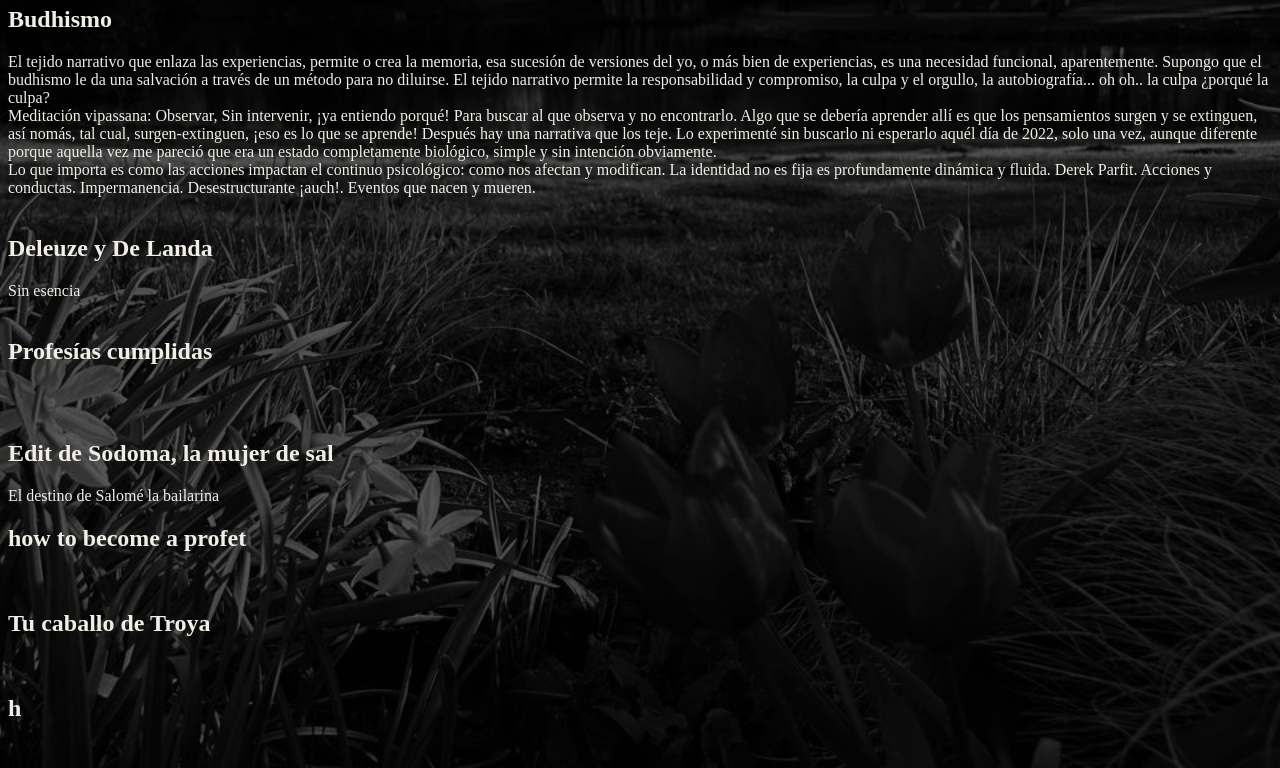
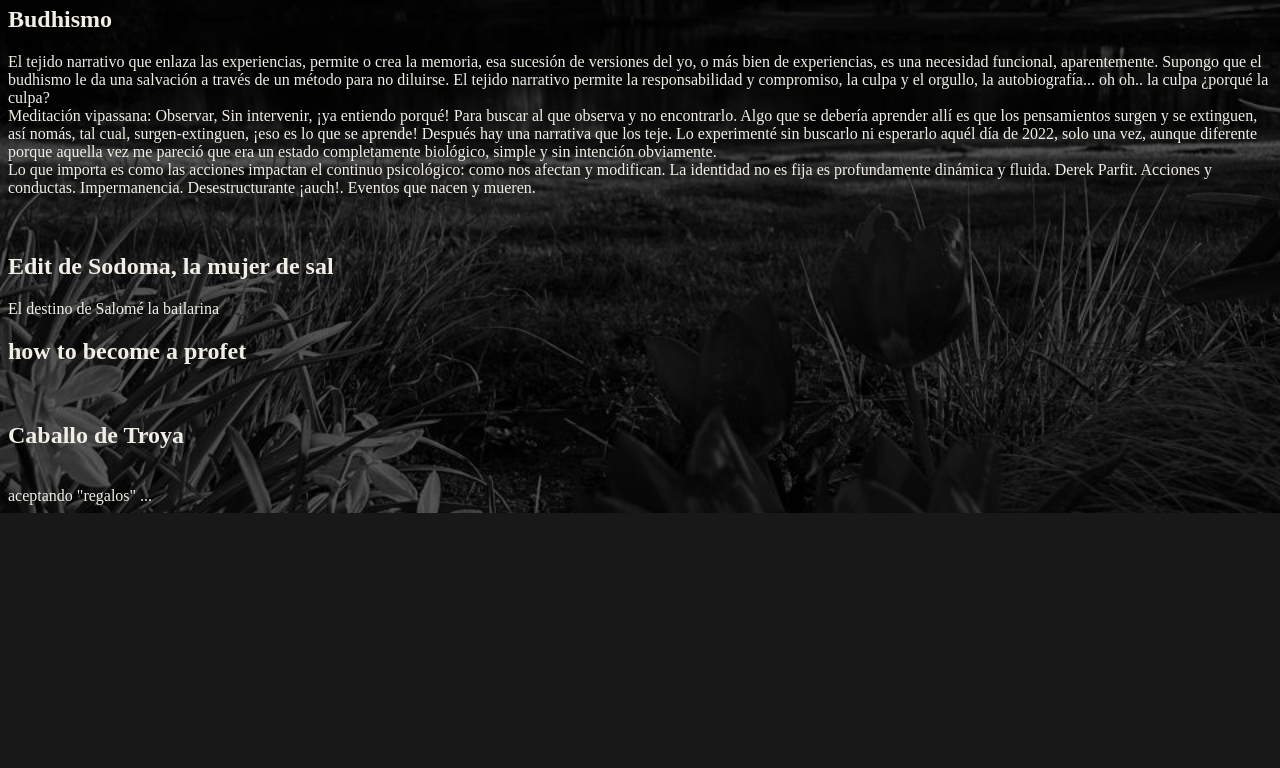
Before and after one commit to Elinada/my_web, a Flask app: page /frases/ in a window 1280 px wide. Shown: the part 672-1440 px from the top of the page. After the commit the page ends 1185 px from the top, so only its background shows below. Run offline with Flask 3, Linux system fonts and the light colour scheme.

Commit message:
First deliver 1.1

```diff
--- a/templates/frases.html
+++ b/templates/frases.html
@@ -70,16 +70,6 @@ Eventos que nacen y mueren.
 </div>
 <br>
 
-</div>
-<div class="essay">
-    <h2> Deleuze y De Landa</h2>
-    Sin esencia
-</div>
-<br><div class="essay"></div>
-    <h2> Profesías cumplidas</h2>
-
-</div>
-<br>
 <br><div class="essay"></div>
     <h2> Edit de Sodoma, la mujer de sal</h2>
 El destino de Salomé la bailarina
@@ -87,11 +77,9 @@ El destino de Salomé la bailarina
     <h2> how to become a profet</h2>
     <br><div class="essay"></div>
 
-<h2> Tu caballo de Troya</h2>
+<h2> Caballo de Troya</h2>
 <br><div class="essay"></div>
-    <h2> h</h2>
-
-
+aceptando "regalos" ...
 </div><br>
 
 {% endblock %}
```
